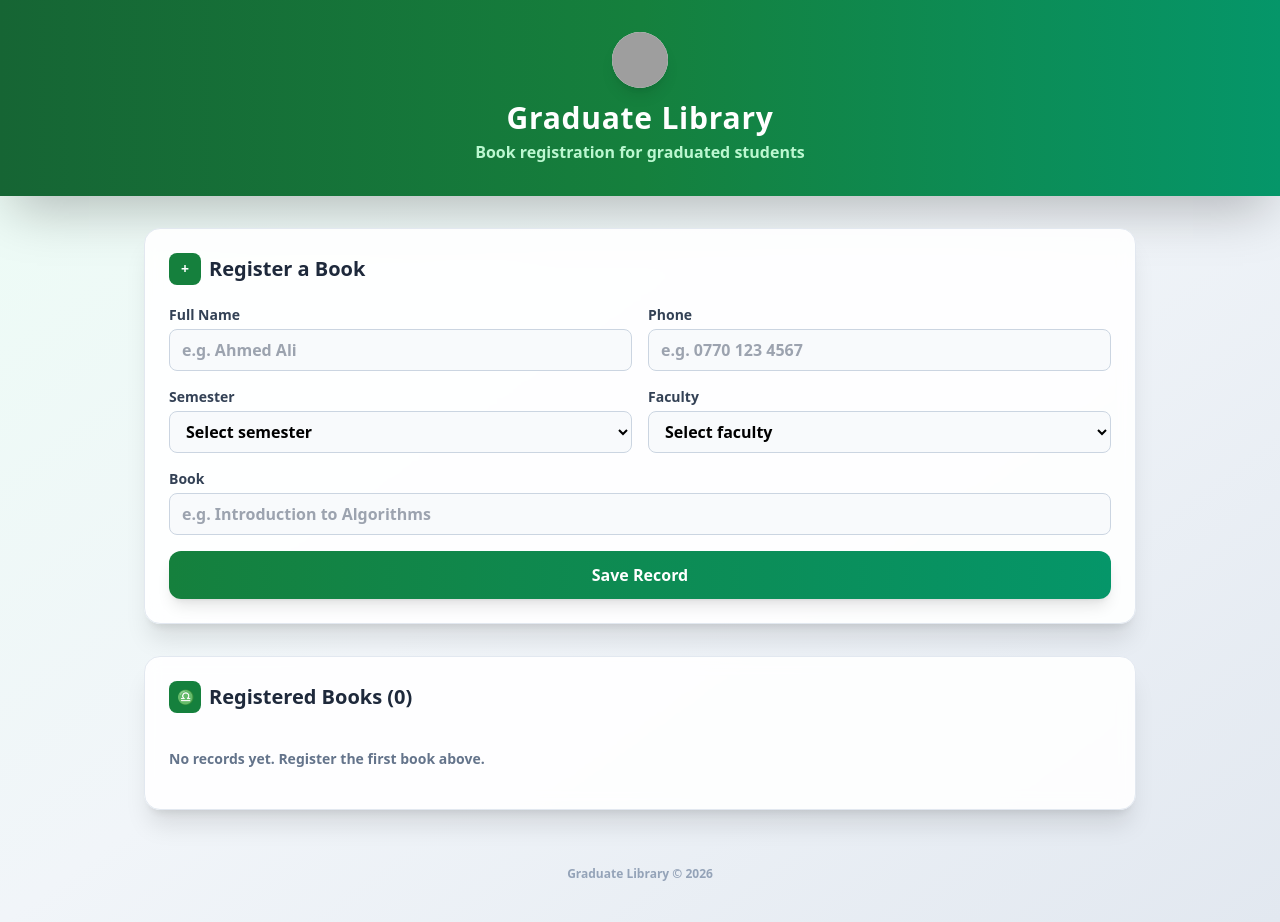
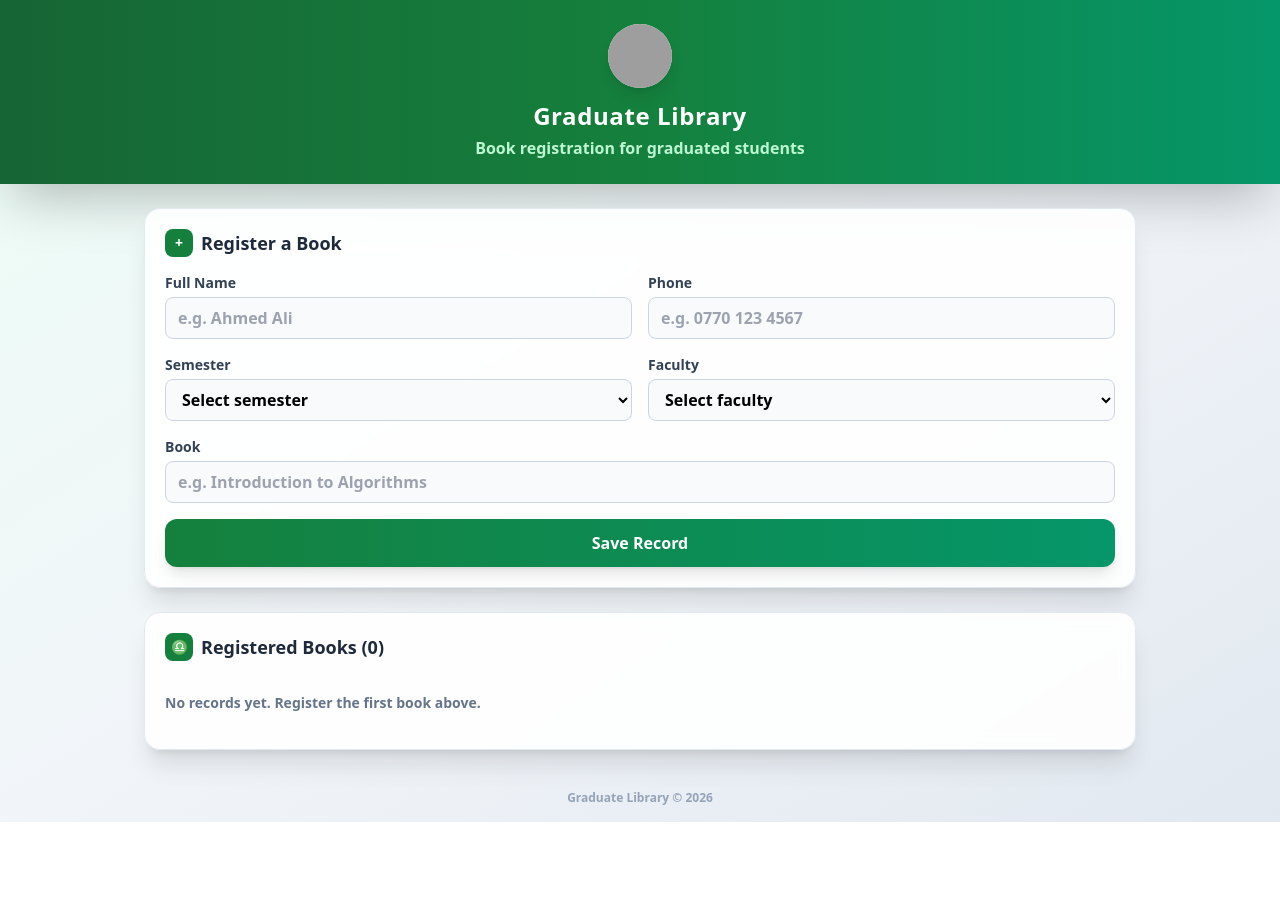
Before and after one commit to mountmason763-cpu/library, a Flask app: page / in a window 1280 px wide. After the commit the page ends 822 px from the top, so only its background shows below. Run offline with Flask 3, Linux system fonts and the light colour scheme; data that the repository does not hold is empty; parts of the project's set-up code (start-up, migrations or seed data) failed here and were passed over; some libraries are stand-ins or nearby versions; grey boxes are pictures that could not be loaded.

Commit message:
slightly reduce design size and restore logo size

```diff
--- a/templates/index.html
+++ b/templates/index.html
@@ -9,14 +9,14 @@
 <body class="min-h-screen font-bold bg-gradient-to-br from-emerald-50 via-slate-100 to-slate-200">
 
     <header class="bg-gradient-to-r from-green-800 via-green-700 to-emerald-600 text-white shadow-2xl">
-        <div class="max-w-5xl mx-auto px-4 py-8 text-center relative">
-            <img src="https://static.vecteezy.com/system/resources/thumbnails/004/297/596/small_2x/education-logo-open-book-dictionary-textbook-or-notebook-with-sunrice-icon-modern-emblem-idea-concept-design-for-business-libraries-schools-universities-educational-courses-vector.jpg" alt="Graduate Library logo" class="w-14 h-14 mx-auto mb-3 rounded-full bg-white shadow-lg object-cover">
-            <h1 class="text-3xl font-extrabold tracking-wide">Graduate Library</h1>
+        <div class="max-w-5xl mx-auto px-4 py-6 text-center relative">
+            <img src="https://static.vecteezy.com/system/resources/thumbnails/004/297/596/small_2x/education-logo-open-book-dictionary-textbook-or-notebook-with-sunrice-icon-modern-emblem-idea-concept-design-for-business-libraries-schools-universities-educational-courses-vector.jpg" alt="Graduate Library logo" class="w-16 h-16 mx-auto mb-3 rounded-full bg-white shadow-lg object-cover">
+            <h1 class="text-2xl font-extrabold tracking-wide">Graduate Library</h1>
             <p class="text-green-200 mt-1">Book registration for graduated students</p>
         </div>
     </header>
 
-    <main class="max-w-5xl mx-auto px-4 py-8">
+    <main class="max-w-5xl mx-auto px-4 py-6">
 
         {% with messages = get_flashed_messages(with_categories=true) %}
             {% if messages %}
@@ -29,9 +29,9 @@
             {% endif %}
         {% endwith %}
 
-        <section class="bg-white/90 backdrop-blur rounded-2xl shadow-xl border border-slate-200 p-6 mb-8 hover:shadow-2xl transition-shadow">
-            <h2 class="text-xl font-extrabold text-slate-800 mb-5 flex items-center gap-2">
-                <span class="w-8 h-8 rounded-lg bg-green-700 text-white flex items-center justify-center text-sm">+</span>
+        <section class="bg-white/90 backdrop-blur rounded-2xl shadow-xl border border-slate-200 p-5 mb-6 hover:shadow-2xl transition-shadow">
+            <h2 class="text-lg font-extrabold text-slate-800 mb-4 flex items-center gap-2">
+                <span class="w-7 h-7 rounded-lg bg-green-700 text-white flex items-center justify-center text-sm">+</span>
                 Register a Book
             </h2>
             <form method="post" action="{{ url_for('add_student') }}" class="grid grid-cols-1 md:grid-cols-2 gap-4">
@@ -86,9 +86,9 @@
             </form>
         </section>
 
-        <section class="bg-white/90 backdrop-blur rounded-2xl shadow-xl border border-slate-200 p-6 hover:shadow-2xl transition-shadow">
-            <h2 class="text-xl font-extrabold text-slate-800 mb-5 flex items-center gap-2">
-                <span class="w-8 h-8 rounded-lg bg-green-700 text-white flex items-center justify-center text-sm">&#9806;</span>
+        <section class="bg-white/90 backdrop-blur rounded-2xl shadow-xl border border-slate-200 p-5 hover:shadow-2xl transition-shadow">
+            <h2 class="text-lg font-extrabold text-slate-800 mb-4 flex items-center gap-2">
+                <span class="w-7 h-7 rounded-lg bg-green-700 text-white flex items-center justify-center text-sm">&#9806;</span>
                 Registered Books ({{ students|length }})
             </h2>
             {% if students %}
@@ -133,7 +133,7 @@
 
     </main>
 
-    <footer class="text-center text-slate-400 text-xs py-6 pb-10">Graduate Library &copy; 2026</footer>
+    <footer class="text-center text-slate-400 text-xs py-4">Graduate Library &copy; 2026</footer>
 
 </body>
 </html>
```
